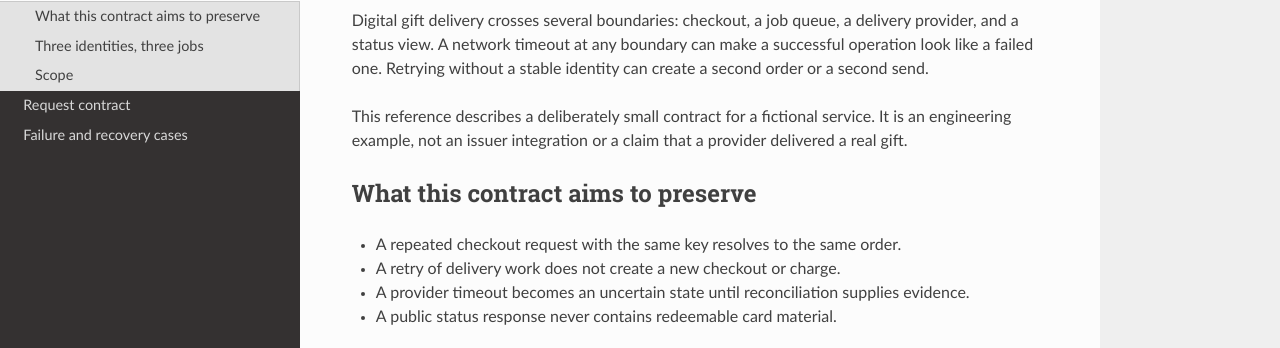
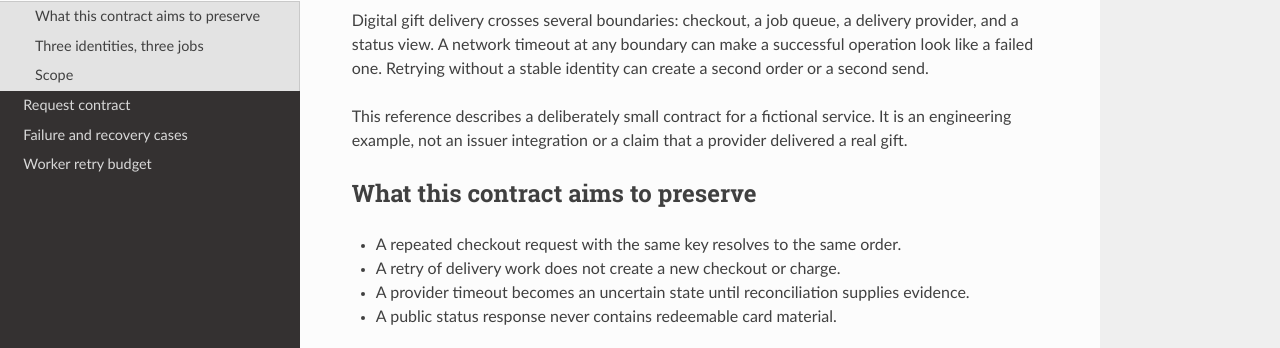
Before and after one commit to fieldnotes668/gift-delivery-idempotency-example, an MkDocs documentation site: the page built from docs/index.md, in a window 1280 px wide. Shown: the part 151-499 px from the top of the page. Built offline with MkDocs 1.6.1, drawn with Linux system fonts in a browser that asks for light colours; nearby versions of some CDN libraries.

Commit message:
Add retry budget page to docs navigation

```diff
--- a/mkdocs.yml
+++ b/mkdocs.yml
@@ -8,3 +8,4 @@ nav:
   - Overview: index.md
   - Request contract: contract.md
   - Failure and recovery cases: failure-cases.md
+  - Worker retry budget: retry-budget.md
```
